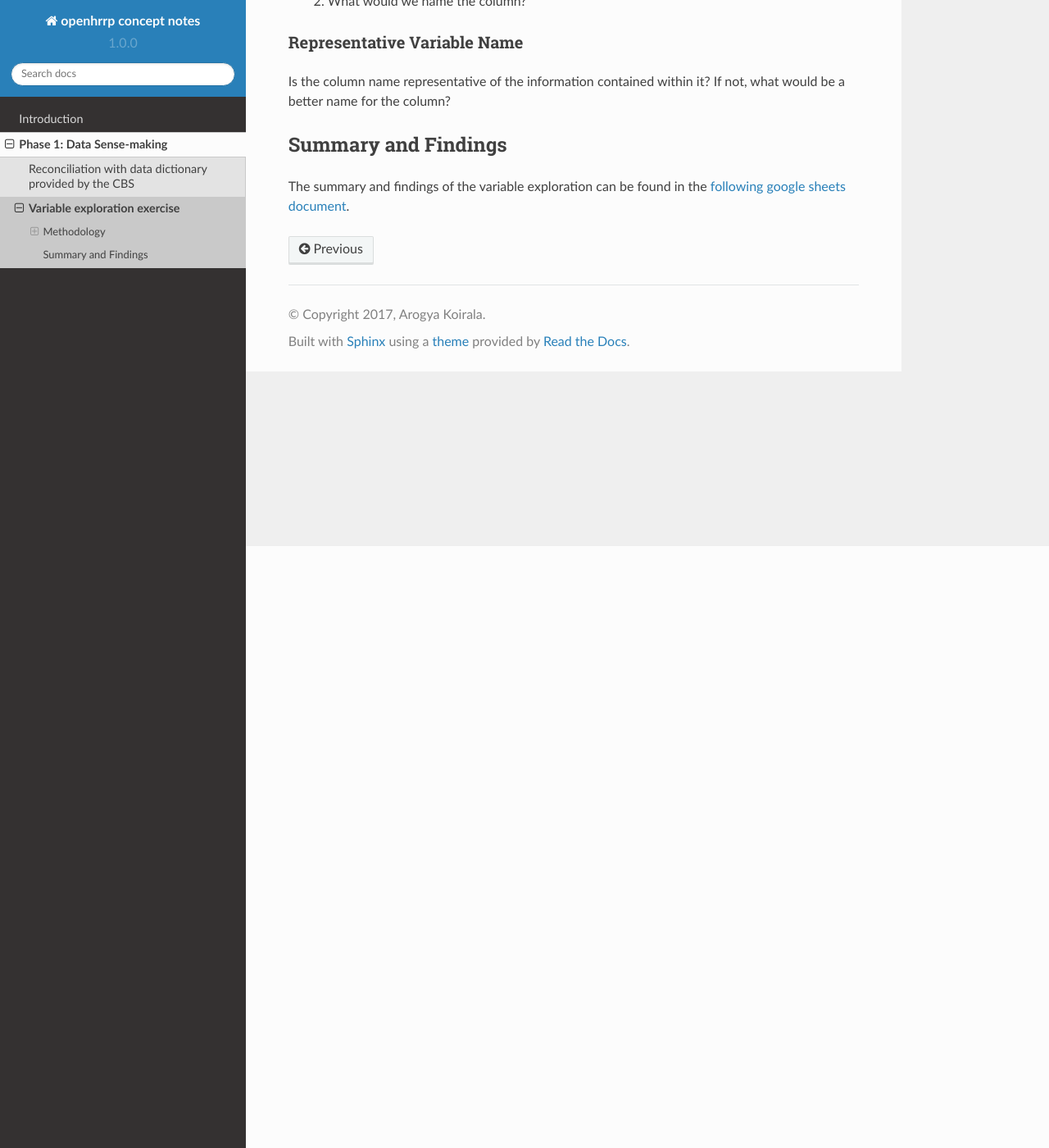
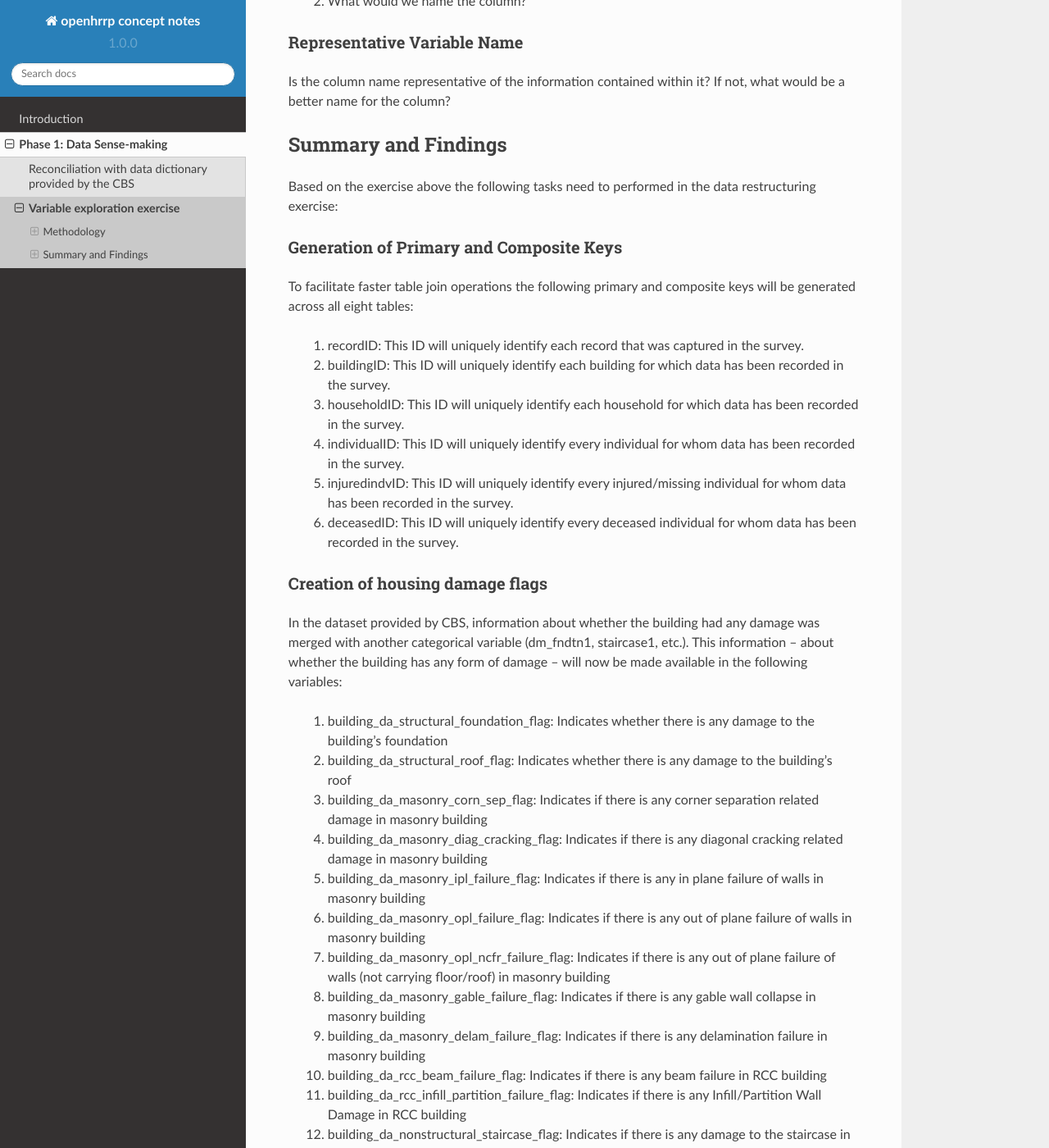
Before and after one commit to arkoblog/openhrrp-docs, a Sphinx documentation site: the page built from docs/2b_var_exploration.rst, in a window 1280 px wide and 1400 px high, scrolled down 734 px. Shown: the whole window at 82% size. Built offline with Sphinx 7.4.7 and the Read the Docs theme 2.0.0, drawn with Linux system fonts in a browser that asks for light colours; some of the changed text lies outside the part shown.

Commit message:
updated summary and findings

```diff
--- a/docs/2b_var_exploration.rst
+++ b/docs/2b_var_exploration.rst
@@ -30,4 +30,51 @@ Is the column name representative of the information contained within it? If not
 
 Summary and Findings
 ^^^^^^^^^^^^^^^^^^^^
+Based on the exercise above the following tasks need to performed in the data restructuring exercise:
+
+Generation of Primary and Composite Keys
+----------------------------------------
+
+To facilitate faster table join operations the following primary and composite keys will be generated across all eight tables:
+
+  1. recordID: This ID will uniquely identify each record that was captured in the survey.
+  2. buildingID: This ID will uniquely identify each building for which data has been recorded in the survey.
+  3. householdID: This ID will uniquely identify each household for which data has been recorded in the survey.
+  4. individualID: This ID will uniquely identify every individual for whom data has been recorded in the survey.
+  5. injuredindvID: This ID will uniquely identify every injured/missing individual for whom data has been recorded in the survey.
+  6. deceasedID: This ID will uniquely identify every deceased individual for whom data has been recorded in the survey.
+
+Creation of housing damage flags
+--------------------------------
+
+In the dataset provided by CBS, information about whether the building had any damage was merged with another categorical variable (dm_fndtn1, staircase1, etc.). This information -- about whether the building has any form of damage -- will now be made available in the following variables:
+
+  1. building_da_structural_foundation_flag: Indicates whether there is any damage to the building's foundation
+  2. building_da_structural_roof_flag: Indicates whether there is any damage to the building's roof
+  3. building_da_masonry_corn_sep_flag: Indicates if there is any corner separation related damage in masonry building
+  4. building_da_masonry_diag_cracking_flag: Indicates if there is any diagonal cracking related damage in masonry building
+  5. building_da_masonry_ipl_failure_flag: Indicates if there is any in plane failure of walls in masonry building
+  6. building_da_masonry_opl_failure_flag: Indicates if there is any out of plane failure of walls in masonry building
+  7. building_da_masonry_opl_ncfr_failure_flag: Indicates if there is any out of plane failure of walls (not carrying floor/roof) in masonry building
+  8. building_da_masonry_gable_failure_flag: Indicates if there is any gable wall collapse in masonry building
+  9. building_da_masonry_delam_failure_flag: Indicates if there is any delamination failure in masonry building
+  10. building_da_rcc_beam_failure_flag: Indicates if there is any beam failure in RCC building
+  11. building_da_rcc_infill_partition_failure_flag: Indicates if there is any Infill/Partition Wall Damage in RCC building
+  12. building_da_nonstructural_staircase_flag: Indicates if there is any damage to the staircase in a building
+  13. building_da_nonstructural_parapet_flag: Indicates if there is any damage to the parapet in a building
+  14. building_da_nonstructural_clad_glz_flag: Indicates if there is any damage to the Cladding/Glazing in a building
+
+Data cleaning for multi-select variables
+----------------------------------------
+
+Variables in the survey that allowed for multiple responses have been spread out into multiple columns. For example, the variable sup_str, which refers to the super structure of a given building, is represented in the data with 11 different columns ranging from sup_str1 to sup_str11, where the first response is located in sup_str1, and subsequent are assigned to increasing columns. After all responses from a particular survey have been assigned, the rest of the columns are assigned Null values. This type of column organization is present in both the building and household table. This format will be coerced into another structure where information will be captured in the form of flags.
+
+Variable Renaming
+-----------------
+
+Variables will be renamed in order to make them more representative of the information they hold.
+
+
 The summary and findings of the variable exploration can be found in the `following google sheets document <https://docs.google.com/spreadsheets/d/1Dk5oqEOvHdbazRGlz9hRJbCp4ODYnw6VJagvIPPwwyY/edit?usp=sharing>`_.
+
+We have also compiled a list of tasks that will be carried out in each of the 8 tables, along with proposed new names for variables. `Please follow this link <https://docs.google.com/spreadsheets/d/16zCt06nJgZds5JioQdq3PzZ0DNZSgjuqnHQCxa3mkzo/edit?usp=sharing>`_ to view the same.
```
